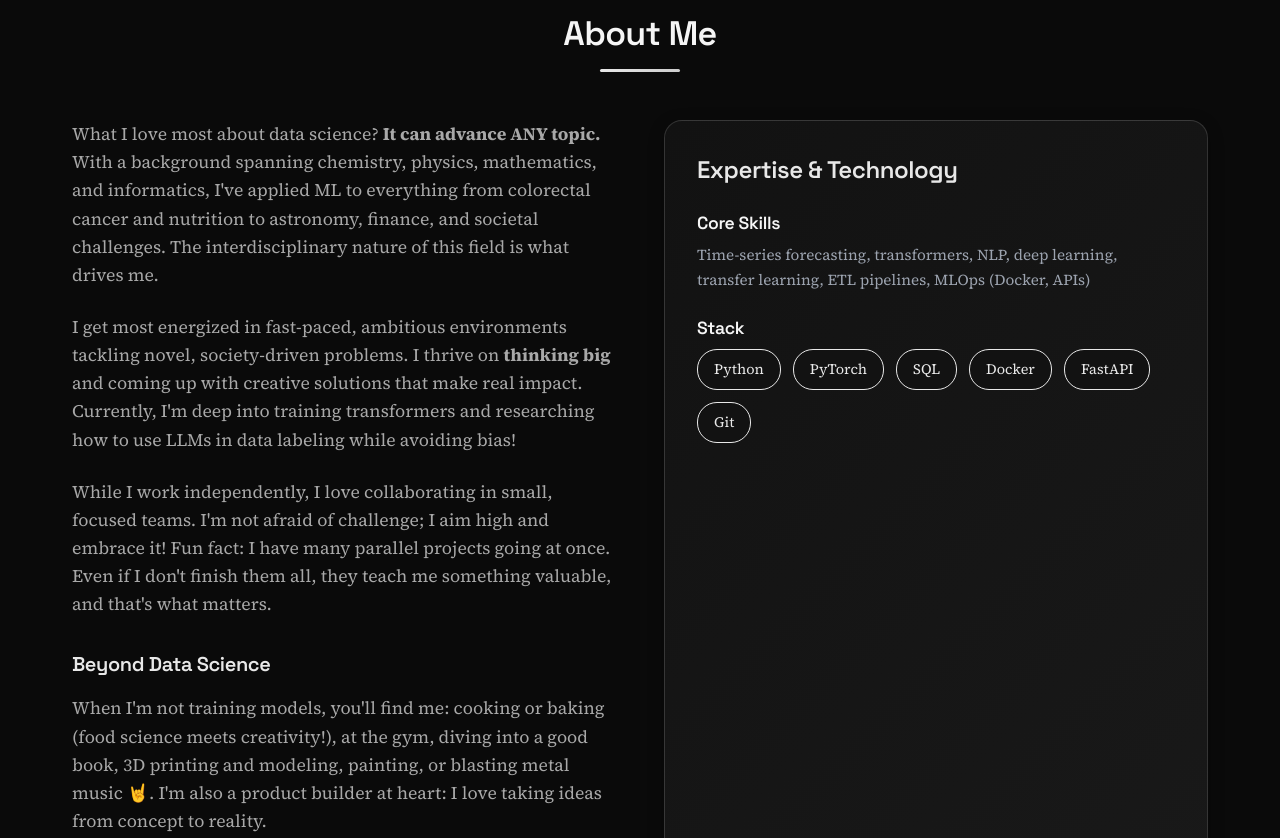
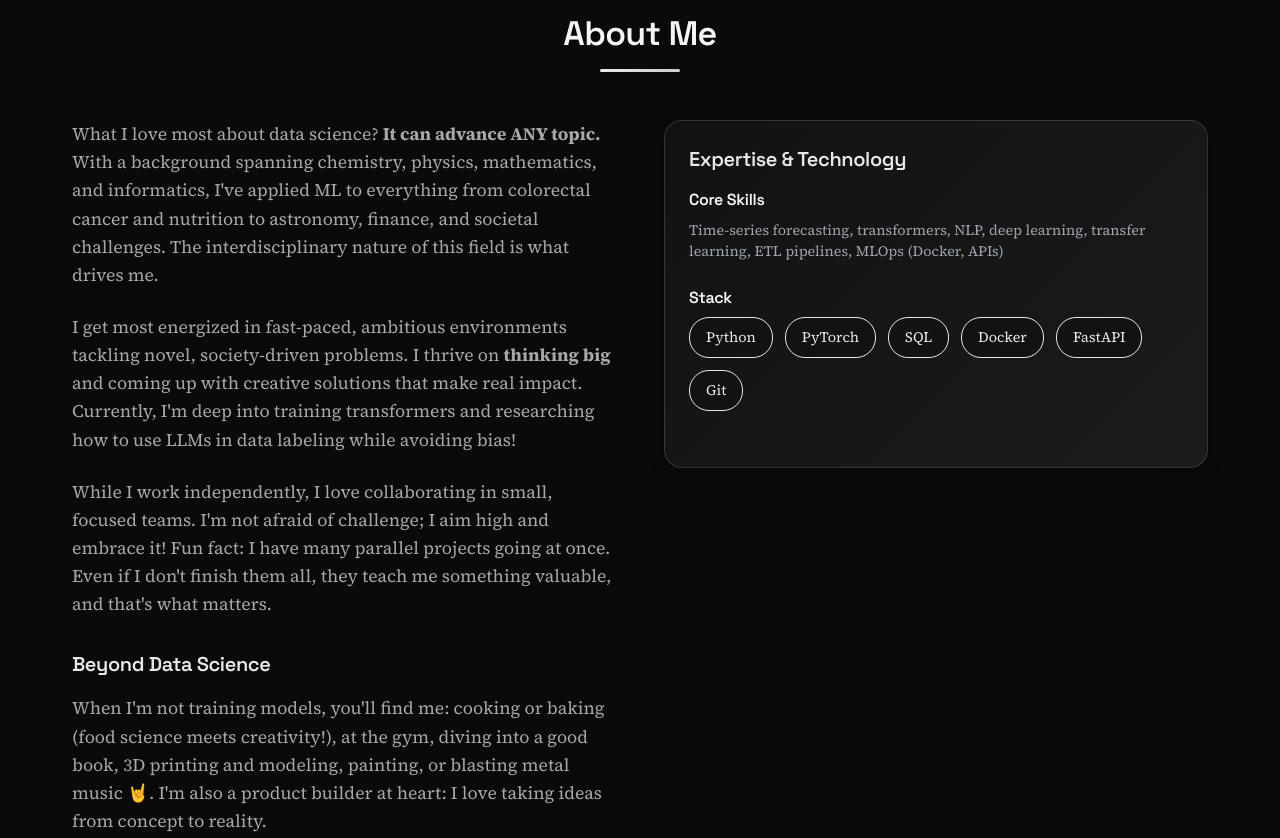
Before and after one commit to XiameiKlancnik/XiameiKlancnik.github.io, a plain HTML site: page index.html in a window 1280 px wide. Shown: the part 860-1698 px from the top of the page. Drawn offline with Linux system fonts and the light colour scheme.

Commit message:
theme mmm

```diff
--- a/styles.css
+++ b/styles.css
@@ -254,30 +254,35 @@ section {
     background: linear-gradient(135deg, var(--panel) 0%, color-mix(in lab, var(--panel) 95%, var(--accent-primary) 5%) 100%);
     border: 1px solid color-mix(in lab, var(--accent-primary) 15%, transparent);
     border-radius: 18px;
-    padding: 2rem;
+    padding: 1.5rem;
     box-shadow: 0 4px 16px rgba(0, 0, 0, 0.3);
+    align-self: start;
 }
 
 .expertise-box h3 {
     color: var(--accent-primary);
-    margin-bottom: 1.5rem;
-    font-size: 1.5rem;
+    margin-bottom: 1rem;
+    font-size: 1.25rem;
 }
 
 .expertise-section {
-    margin-bottom: 1.5rem;
+    margin-bottom: 1rem;
+}
+
+.expertise-section:last-child {
+    margin-bottom: 0;
 }
 
 .expertise-section h4 {
     color: var(--text-primary);
     margin-bottom: 0.5rem;
-    font-size: 1.1rem;
+    font-size: 1rem;
 }
 
 .expertise-section p {
     color: var(--text-tertiary);
-    font-size: 0.95rem;
-    line-height: 1.6;
+    font-size: 0.9rem;
+    line-height: 1.5;
 }
 
 /* Projects Section */
```
